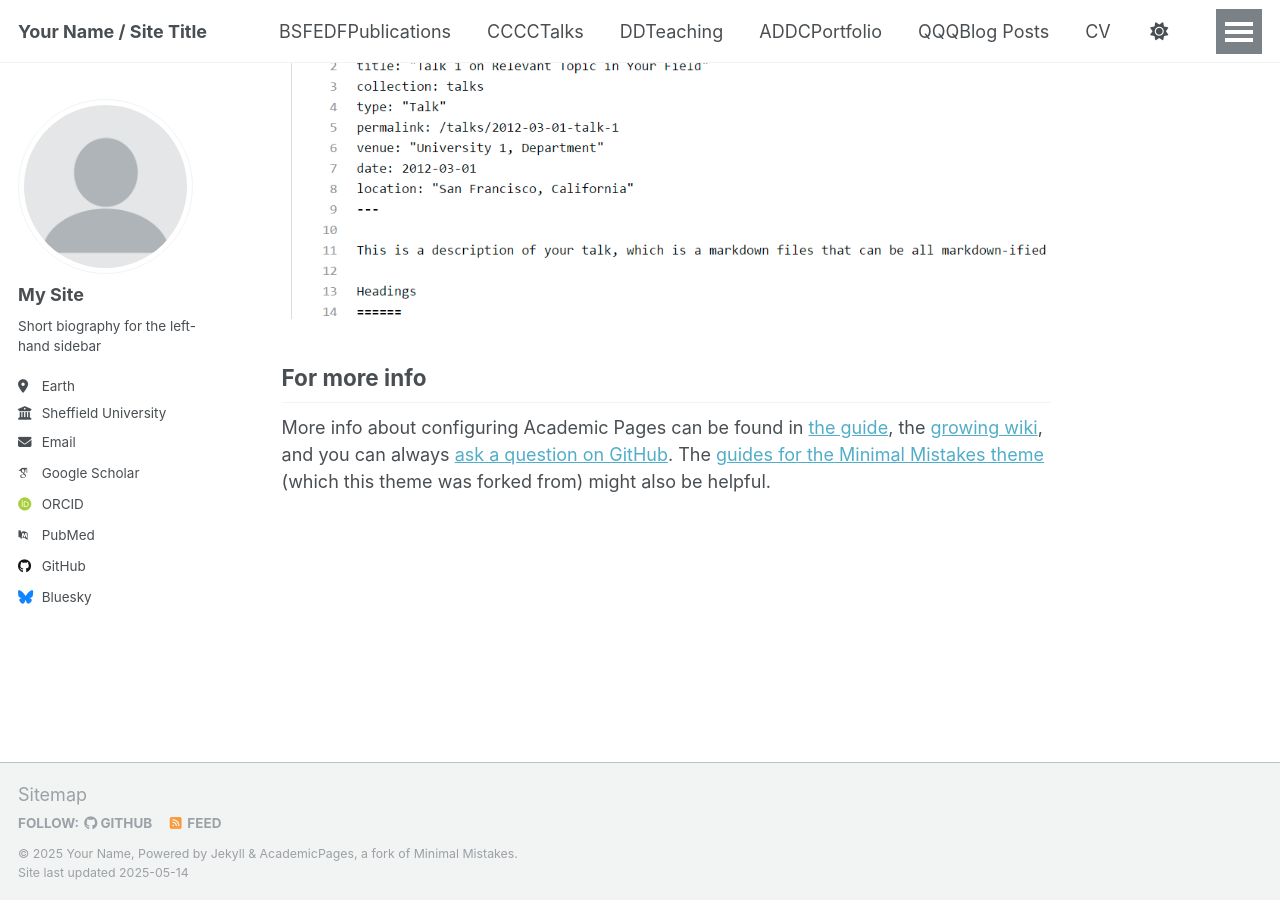
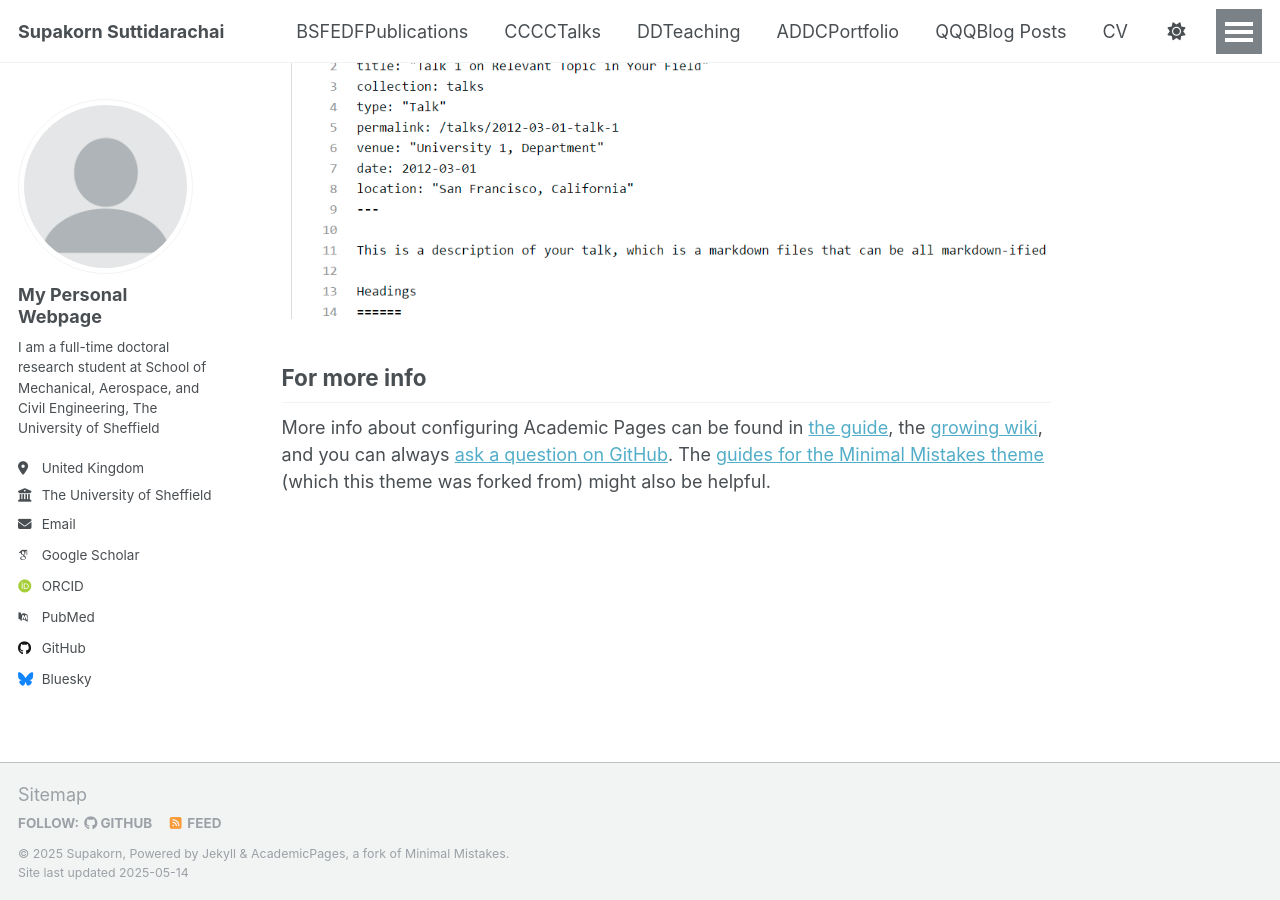
Before and after one commit to doubleS14/ss, a Jekyll site: the page built from _pages/about.md, in a window 1280 px wide and 900 px high, scrolled down 2636 px. Built offline with Jekyll 4.4.1, drawn with Linux system fonts in a browser that asks for light colours; some web fonts are replaced.

Commit message:
Update _config.yml

```diff
--- a/_config.yml
+++ b/_config.yml
@@ -9,13 +9,13 @@
 # Basic Site Settings
 locale                   : "en-US"
 site_theme               : "default"
-title                    : "Your Name / Site Title"
+title                    : "Supakorn Suttidarachai"
 title_separator          : "-"
-name                     : &name "Your Name"
+name                     : &name "Supakorn"
 description              : &description "personal description"
-url                      : https://academicpages.github.io # the base hostname & protocol for your site e.g. "https://[your GitHub username].github.io" or if you already have some other page hosted on Github then use "https://[your GitHub username].github.io/[Your Repo Name]"
+url                      : https://doubles14.github.io/ss/ # the base hostname & protocol for your site e.g. "https://[your GitHub username].github.io" or if you already have some other page hosted on Github then use "https://[your GitHub username].github.io/[Your Repo Name]"
 baseurl                  : "" # the subpath of your site, e.g. "/blog"
-repository               : "academicpages/academicpages.github.io"
+repository               : "https://doubles14.github.io/ss/"
 
 # Site Author - The following control what appear as part of the author content on the side bar.
 #               If a field is blank the icon and link will not appear, otherwise it will be shown.
@@ -23,13 +23,13 @@ repository               : "academicpages/academicpages.github.io"
 author:
   # Biographic information
   avatar           : "profile.png"
-  name             : "My Site"
+  name             : "My Personal Webpage"
   pronouns         : # example: "she/her"
-  bio              : "Short biography for the left-hand sidebar"
-  location         : "Earth"
-  employer         : "Sheffield University"
+  bio              : "I am a full-time doctoral research student at School of Mechanical, Aerospace, and Civil Engineering, The University of Sheffield"
+  location         : "United Kingdom"
+  employer         : "The University of Sheffield"
   uri              : # URL
-  email            : "none@example.org"
+  email            : "TBD"
 
   # Academic websites
   academia         : # URL
@@ -46,7 +46,7 @@ author:
   bitbucket        : # Username - Update with your username on the site
   codepen          : # Username
   dribbble         : # Username
-  github           : "academicpages"
+  github           : "doubleS14"
   kaggle           : # Username
   stackoverflow    : # User number or user number and name (i.e., use "1" or "1/jeff-atwood")
 
```
